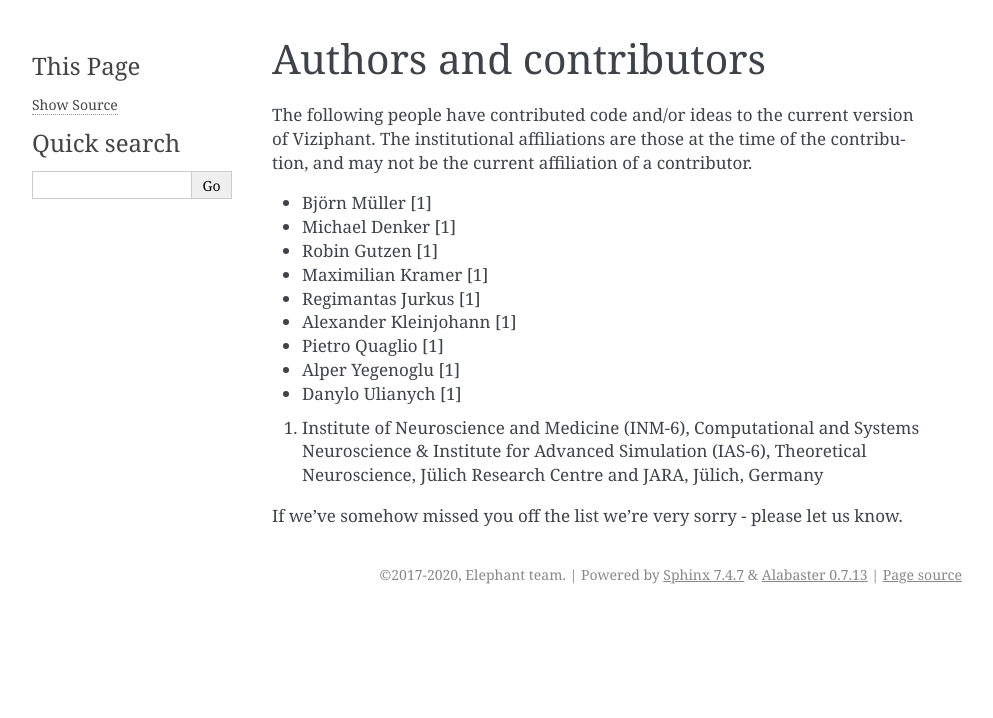
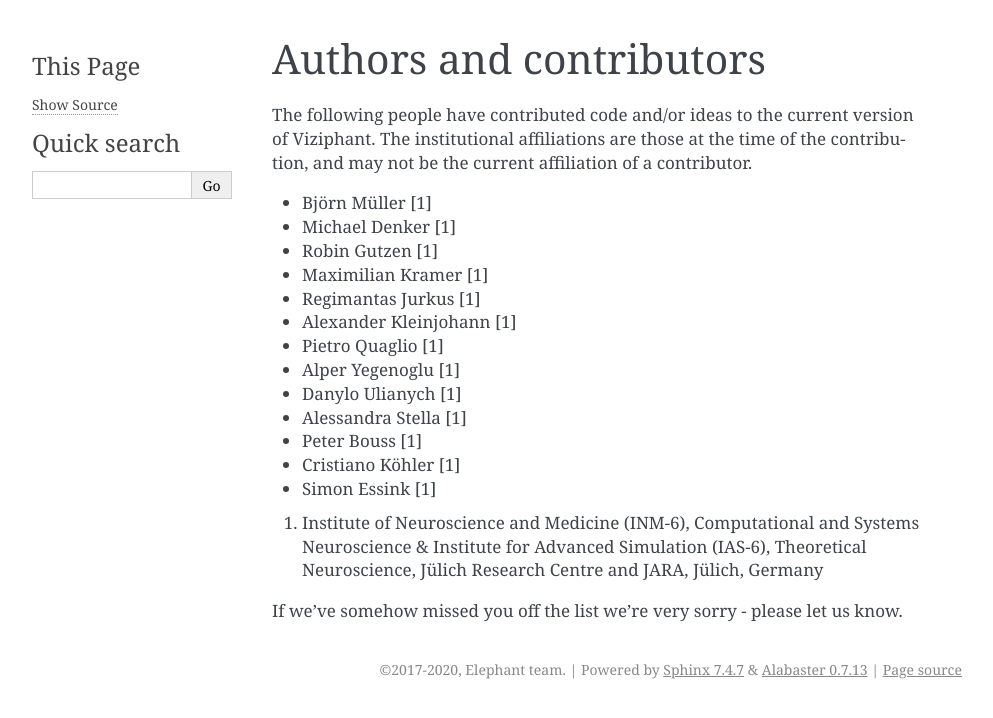
Before and after one commit to INM-6/viziphant, a Sphinx documentation site: the page built from doc/authors.rst, in a window 1280 px wide. Shown: the top 718 px of the page, without its empty margins (148-1141 px from the left). Built offline with Sphinx 7.4.7, drawn with Linux system fonts in a browser that asks for light colours; formulas are drawn with MathJax 3.

Commit message:
added missing authors

```diff
--- a/doc/authors.rst
+++ b/doc/authors.rst
@@ -15,6 +15,10 @@
 * Pietro Quaglio [1]
 * Alper Yegenoglu [1]
 * Danylo Ulianych [1]
+* Alessandra Stella [1]
+* Peter Bouss [1]
+* Cristiano Köhler [1]
+* Simon Essink [1]
 
 
 1. Institute of Neuroscience and Medicine (INM-6), Computational and Systems Neuroscience & Institute for Advanced Simulation (IAS-6), Theoretical Neuroscience, Jülich Research Centre and JARA, Jülich, Germany
```
